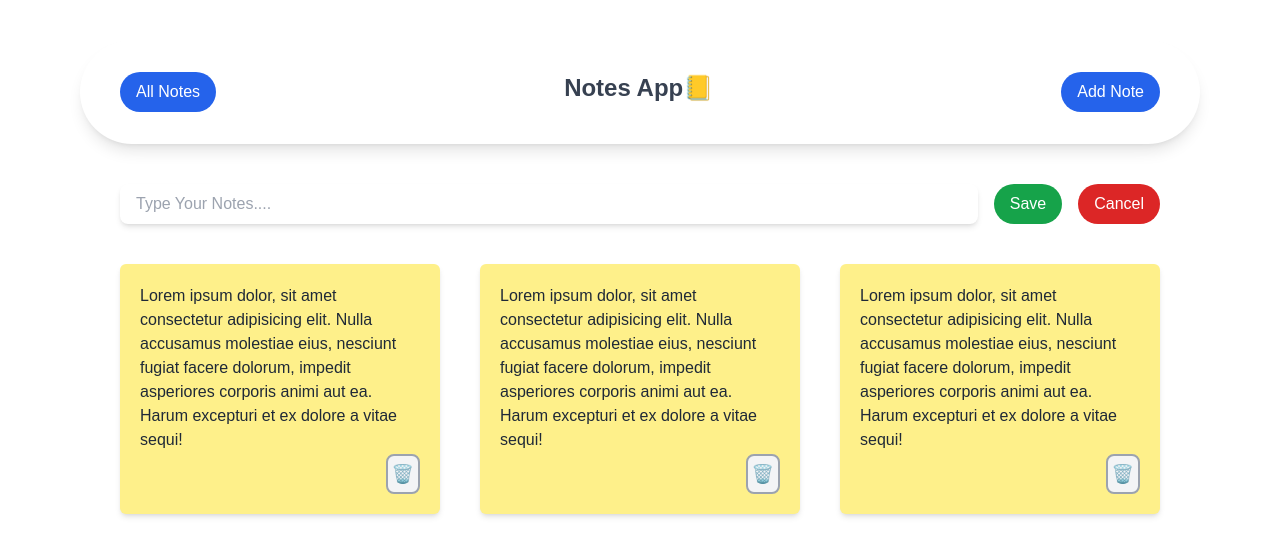
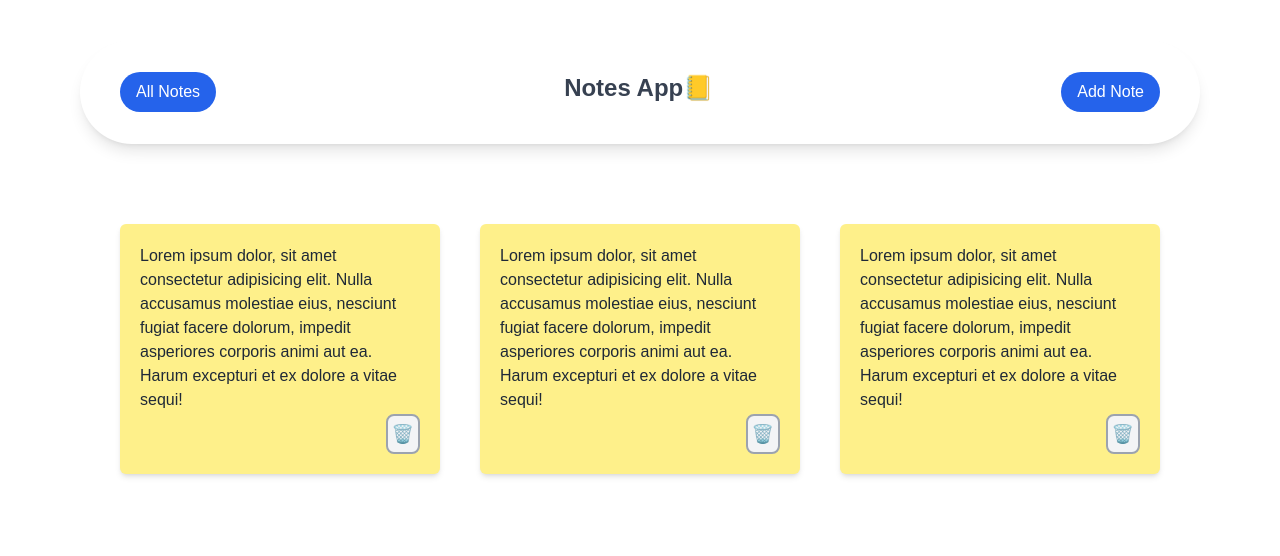
Before and after one commit to abhishekkumar011/Notes-app-next, a Next.js app: page / in a window 1280 px wide. Shown: the top 556 px of the page. Built offline with nearby package versions, Linux system fonts and the light colour scheme.

Commit message:
style: add transition on the input field

```diff
--- a/src/app/page.js
+++ b/src/app/page.js
@@ -1,6 +1,11 @@
+"use client";
+
+import { useState } from "react";
 import Notes from "./components/Notes";
 
 export default function Home() {
+  const [isOpen, setIsOpen] = useState(false);
+
   return (
     <div className="px-20 py-10">
       {/* Navbar */}
@@ -9,22 +14,34 @@ export default function Home() {
           All Notes
         </h2>
         <h2 className="text-gray-700 text-2xl font-bold">Notes App📒</h2>
-        <button className="text-white bg-blue-600 w-fit px-4 py-2 rounded-full">
+        <button
+          className="text-white bg-blue-600 w-fit px-4 py-2 rounded-full"
+          onClick={() => setIsOpen(true)}
+        >
           Add Note
         </button>
       </div>
 
       {/* Input Field */}
-      <div className="px-10 mt-10 text-black flex gap-4">
+      <div
+        className={`w-full px-10 mt-10 flex gap-4 overflow-hidden transition-[max-height,opacity,transform] duration-500 ease-in-out ${
+          isOpen
+            ? "max-h-[100px] opacity-100 scale-100"
+            : "max-h-0 opacity-0 scale-95"
+        }`}
+      >
         <input
           type="text"
-          className="w-full rounded-lg shadow-md px-4"
+          className="w-full rounded-lg shadow-md px-4 py-2 border border-gray-300 focus:ring-2 focus:ring-blue-500 outline-none text-gray-700"
           placeholder="Type Your Notes...."
         />
-        <button className="text-white bg-green-600 w-fit px-4 py-2 rounded-full">
+        <button className="text-white bg-green-600 w-fit px-4 py-2 rounded-full hover:bg-green-700">
           Save
         </button>
-        <button className="text-white bg-red-600 w-fit px-4 py-2 rounded-full">
+        <button
+          className="text-white bg-red-600 w-fit px-4 py-2 rounded-full hover:bg-red-700"
+          onClick={() => setIsOpen(false)}
+        >
           Cancel
         </button>
       </div>
```
